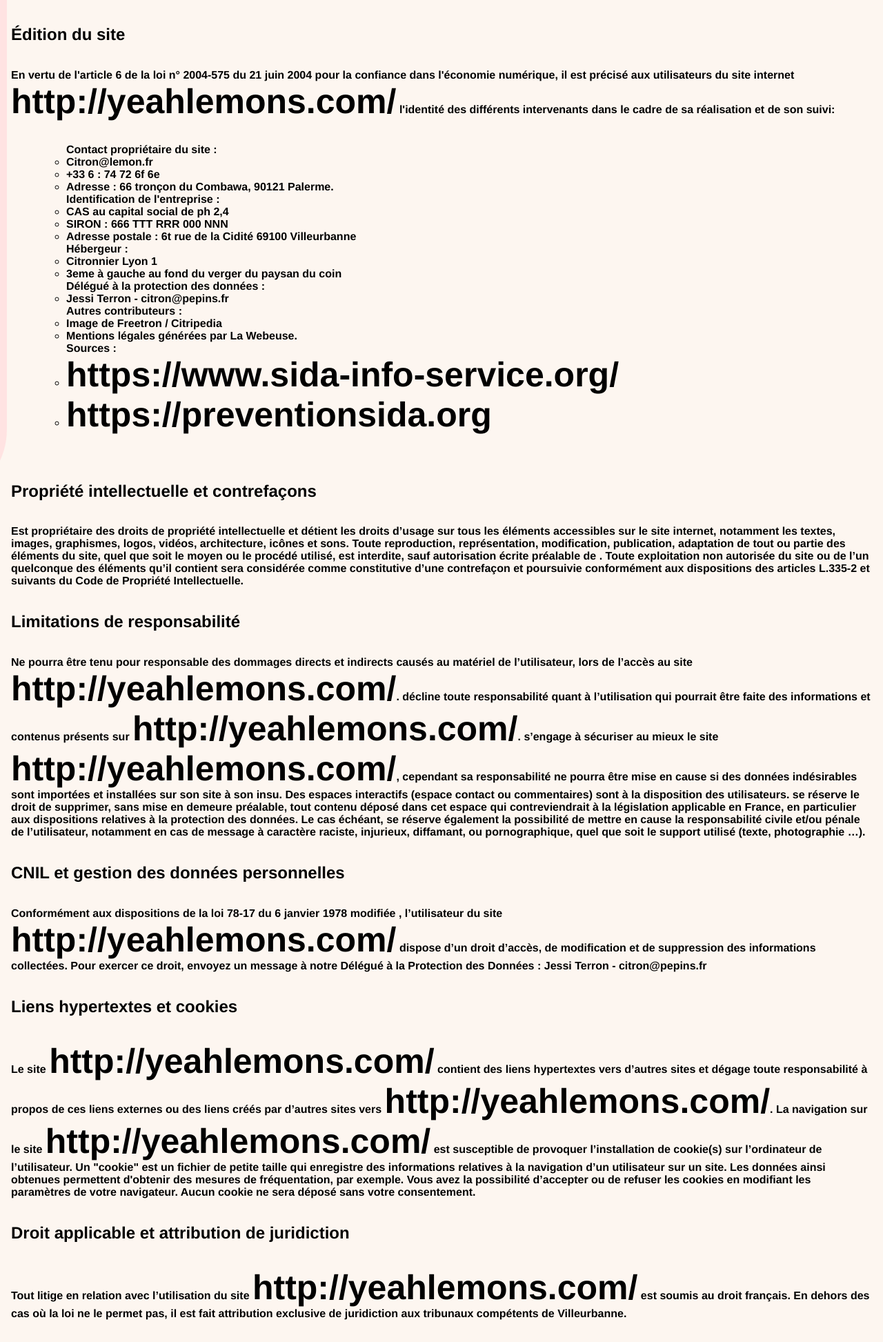
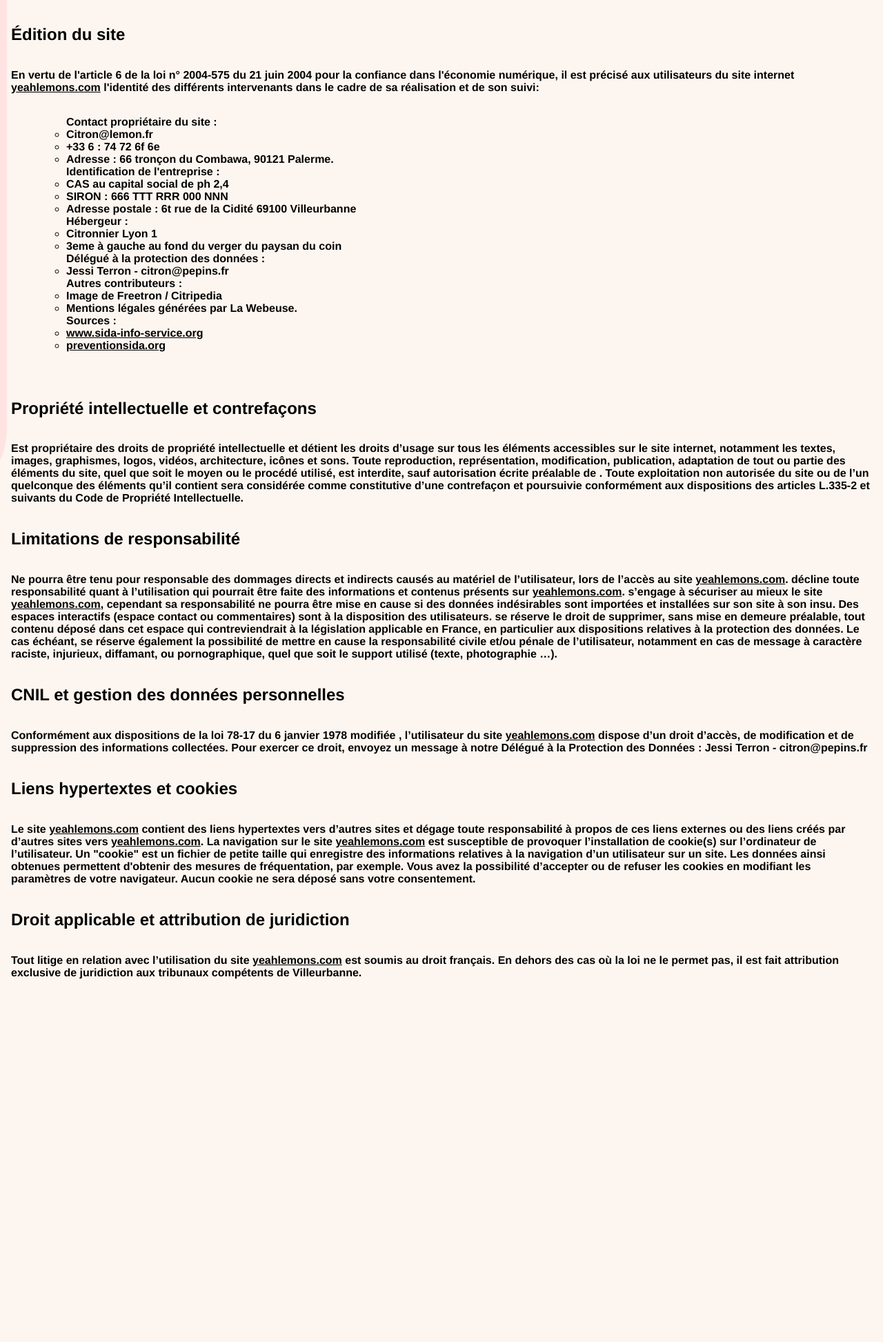
Before and after one commit to kaluminium/nuitDeLinfo, a PHP site: page /legal.html in a window 1280 px wide. Shown: the part 98-2043 px from the top of the page at 69% size. After the commit the page ends 1517 px from the top, so only its background shows below. Run offline with PHP 8.4, Linux system fonts and the light colour scheme.

Commit message:
legal correction lien

```diff
--- a/legal.html
+++ b/legal.html
@@ -35,7 +35,7 @@
         <h2>Édition du site</h2>
         <p id="legal">En vertu de l'article 6 de la loi n° 2004-575 du 21 juin 2004 pour la confiance dans
             l'économie
-            numérique, il est précisé aux utilisateurs du site internet <a href="http://yeahlemons.com/"id="legal">http://yeahlemons.com/</a> l'identité des
+            numérique, il est précisé aux utilisateurs du site internet <a href="http://yeahlemons.com/"id="legale">yeahlemons.com</a> l'identité des
             différents intervenants dans le cadre de sa réalisation et de son suivi:
         <ul>
             <ul>
@@ -59,8 +59,8 @@
                 <li> Mentions légales générées par La Webeuse.</li>
             </ul>
             <ul> Sources :
-                <li>  <a href="https://www.sida-info-service.org/"id="legal">https://www.sida-info-service.org/</a></li>
-                <li>  <a href="https://preventionsida.org"id="legal">https://preventionsida.org</a></li>
+                <li>  <a href="https://www.sida-info-service.org/"id="legale">www.sida-info-service.org</a></li>
+                <li>  <a href="https://preventionsida.org"id="legale">preventionsida.org</a></li>
             </ul>
         </ul>
         </p>
@@ -79,10 +79,10 @@
         </p>
         <h2>Limitations de responsabilité</h2>
         <p id="legal">Ne pourra être tenu pour responsable des dommages directs et indirects causés au matériel de
-            l’utilisateur, lors de l’accès au site <a href="http://yeahlemons.com/"id="legal">http://yeahlemons.com/</a>.
+            l’utilisateur, lors de l’accès au site <a href="http://yeahlemons.com/"id="legale">yeahlemons.com</a>.
             décline toute responsabilité quant à l’utilisation qui pourrait être faite des informations et contenus
-            présents sur <a href="http://yeahlemons.com/"id="legal">http://yeahlemons.com/</a>.
-            s’engage à sécuriser au mieux le site <a href="http://yeahlemons.com/"id="legal">http://yeahlemons.com/</a>, cependant sa responsabilité ne pourra
+            présents sur <a href="http://yeahlemons.com/"id="legale">yeahlemons.com</a>.
+            s’engage à sécuriser au mieux le site <a href="http://yeahlemons.com/"id="legale">yeahlemons.com</a>, cependant sa responsabilité ne pourra
             être mise en cause si des données indésirables sont importées et installées sur son site à son insu.
             Des espaces interactifs (espace contact ou commentaires) sont à la disposition des utilisateurs. se
             réserve le droit de supprimer, sans mise en demeure préalable, tout contenu déposé dans cet espace qui
@@ -94,15 +94,15 @@
         </p>
         <h2>CNIL et gestion des données personnelles</h2>
         <p id="legal">Conformément aux dispositions de la loi 78-17 du 6 janvier 1978
-                modifiée , l’utilisateur du site <a href="http://yeahlemons.com/"id="legal">http://yeahlemons.com/</a> dispose d’un droit d’accès, de
+                modifiée , l’utilisateur du site <a href="http://yeahlemons.com/"id="legale">yeahlemons.com</a> dispose d’un droit d’accès, de
             modification et de suppression des informations collectées. Pour exercer ce droit, envoyez un message à
             notre Délégué à la Protection des Données : Jessi Terron - citron@pepins.fr </p>
         <h2>Liens hypertextes et cookies</h2>
-        <p id="legal">Le site <a href="http://yeahlemons.com/"id="legal">http://yeahlemons.com/</a> contient des liens hypertextes vers d’autres sites et dégage
+        <p id="legal">Le site <a href="http://yeahlemons.com/"id="legale">yeahlemons.com</a> contient des liens hypertextes vers d’autres sites et dégage
             toute
             responsabilité à propos de ces liens externes ou des liens créés par d’autres sites vers
-            <a href="http://yeahlemons.com/"id="legal">http://yeahlemons.com/</a>.
-            La navigation sur le site <a href="http://yeahlemons.com/"id="legal">http://yeahlemons.com/</a> est susceptible de provoquer l’installation de
+            <a href="http://yeahlemons.com/"id="legale">yeahlemons.com</a>.
+            La navigation sur le site <a href="http://yeahlemons.com/"id="legale">yeahlemons.com</a> est susceptible de provoquer l’installation de
             cookie(s) sur l’ordinateur de l’utilisateur.
             Un "cookie" est un fichier de petite taille qui enregistre des informations relatives à la navigation
             d’un utilisateur sur un site. Les données ainsi obtenues permettent d'obtenir des mesures de
@@ -111,7 +111,7 @@
             navigateur. Aucun cookie ne sera déposé sans votre consentement.
         </p>
         <h2>Droit applicable et attribution de juridiction</h2>
-        <p class="finDePage">Tout litige en relation avec l’utilisation du site <a href="http://yeahlemons.com/"id="legal">http://yeahlemons.com/</a> est soumis
+        <p class="finDePage">Tout litige en relation avec l’utilisation du site <a href="http://yeahlemons.com/"id="legale">yeahlemons.com</a> est soumis
             au droit français.
             En dehors des cas où la loi ne le permet pas, il est fait attribution exclusive de juridiction aux
             tribunaux compétents de Villeurbanne.</p>
--- a/style.css
+++ b/style.css
@@ -162,6 +162,11 @@ footer a {
     box-shadow: rgba(0, 0, 0, 0.1) 0px 1px 10px 0px, rgba(0, 0, 0, 0.06) 0px 5px 10px 0px;
 }
 
+#legale{
+font-size: 1rem;
+text-decoration: underline;
+
+}
 
 nav {
     display: grid;
```
